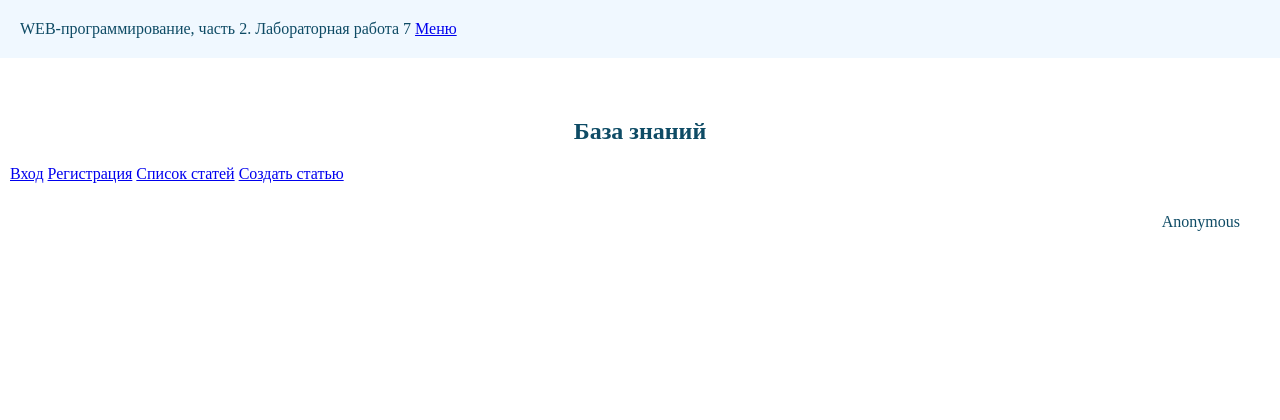
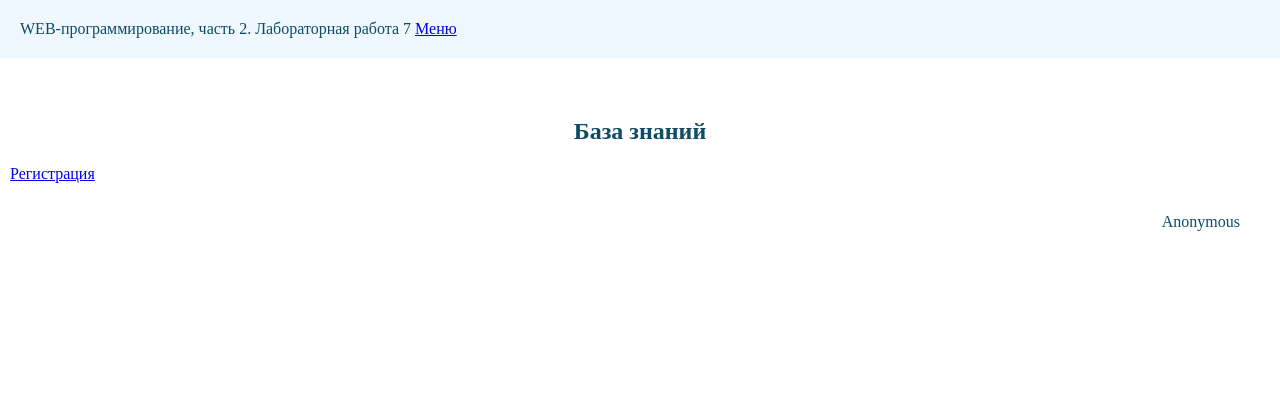
Before and after one commit to bushuevva/Backend_NSTU, a Flask app: page /lab8/ in a window 1280 px wide. Shown: the top 420 px of the page. Run offline with Flask 3, Linux system fonts and the light colour scheme.

Commit message:
исправления

```diff
--- a/templates/lab8/lab8.html
+++ b/templates/lab8/lab8.html
@@ -11,10 +11,7 @@
 {% block main %}
     <h2 style="text-align: center;"> База знаний</h2>
     <div class="block-container">
-        <a href="{{ url_for('lab8.login') }}" class="block">Вход</a>
         <a href="{{ url_for('lab8.register') }}" class="block">Регистрация</a>
-        <a href="{{ url_for('lab8.articles') }}" class="block">Список статей</a>
-        <a href="{{ url_for('lab8.create') }}" class="block">Создать статью</a>
     </div>
     <p style="text-align: right; margin:30px;">
     Anonymous
```
